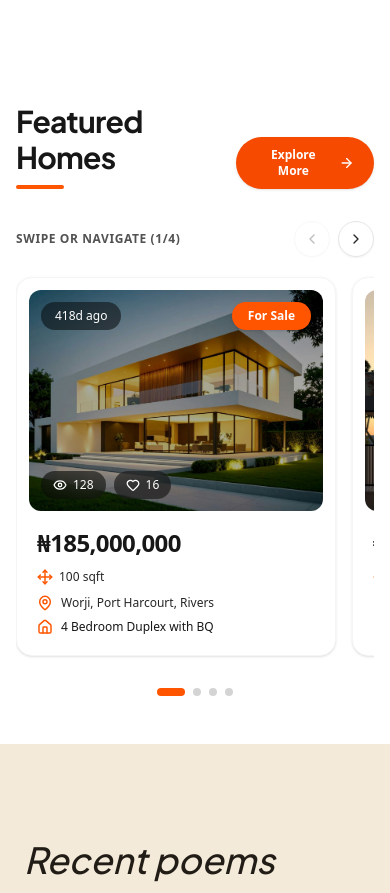
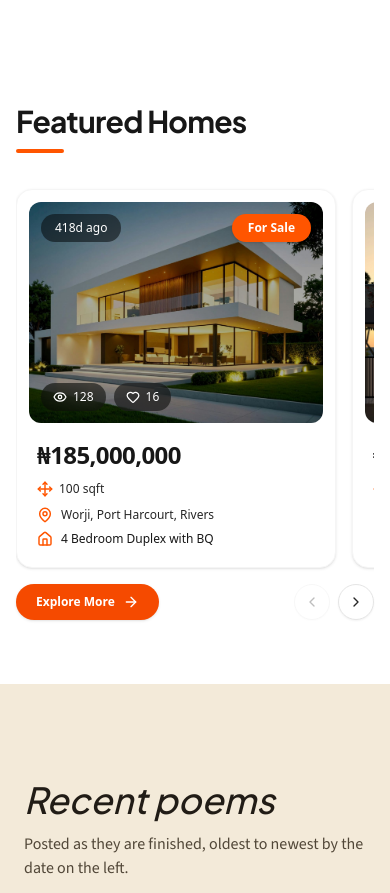
Before and after one commit to writefreak/tageinc, a Next.js app: page / in a window 390 px wide. Shown: the part 1540-2433 px from the top of the page. Built offline with nearby package versions, Linux system fonts and the light colour scheme.

Commit message:
update featured homes section

```diff
--- a/components/featured-homes.tsx
+++ b/components/featured-homes.tsx
@@ -115,18 +115,38 @@ export default function FeaturedHomesSection() {
           {/* Explore More Button */}
           <button
             type="button"
-            className="group flex items-center gap-2 rounded-full bg-orange-600 px-5 py-2.5 text-xs sm:text-sm font-semibold text-white transition-all hover:bg-[#ff5500] active:scale-95 shadow-sm"
+            className="group hidden md:flex items-center gap-2 rounded-full bg-orange-600 px-5 py-2.5 text-xs sm:text-sm font-semibold text-white transition-all hover:bg-[#ff5500] active:scale-95 shadow-sm"
           >
             <span>Explore More</span>
             <ArrowRight className="h-4 w-4 transition-transform group-hover:translate-x-1" />
           </button>
         </div>
 
+        {/* Cards Grid / Mobile Horizontal Slider */}
+        <div
+          ref={scrollRef}
+          onScroll={handleScroll}
+          className="flex gap-4 overflow-x-auto pb-4 pt-1 snap-x snap-mandatory scrollbar-none sm:grid sm:grid-cols-2 lg:grid-cols-4 sm:gap-6 sm:overflow-visible sm:pb-0"
+        >
+          {FEATURED_HOMES.map((home) => (
+            <div
+              key={home.id}
+              className="w-[85vw] max-w-[320px] shrink-0 snap-center sm:w-auto sm:max-w-none sm:shrink"
+            >
+              <ImageCard {...home} />
+            </div>
+          ))}
+        </div>
+
         {/* Mobile-Only Navigation Controls Header */}
-        <div className="mb-4 flex sm:hidden items-center justify-between">
-          <span className="text-xs font-semibold uppercase tracking-wider text-neutral-600">
-            Swipe or Navigate ({activeIndex + 1}/{FEATURED_HOMES.length})
-          </span>
+        <div className="mb-4 flex md:hidden items-center justify-between">
+          <button
+            type="button"
+            className="group flex md:hidden items-center gap-2 rounded-full bg-orange-600 px-5 py-2.5 text-xs sm:text-sm font-semibold text-white transition-all hover:bg-[#ff5500] active:scale-95 shadow-sm"
+          >
+            <span>Explore More</span>
+            <ArrowRight className="h-4 w-4 transition-transform group-hover:translate-x-1" />
+          </button>
           <div className="flex items-center gap-2">
             <button
               onClick={handlePrev}
@@ -147,37 +167,7 @@ export default function FeaturedHomesSection() {
           </div>
         </div>
 
-        {/* Cards Grid / Mobile Horizontal Slider */}
-        <div
-          ref={scrollRef}
-          onScroll={handleScroll}
-          className="flex gap-4 overflow-x-auto pb-4 pt-1 snap-x snap-mandatory scrollbar-none sm:grid sm:grid-cols-2 lg:grid-cols-4 sm:gap-6 sm:overflow-visible sm:pb-0"
-        >
-          {FEATURED_HOMES.map((home) => (
-            <div
-              key={home.id}
-              className="w-[85vw] max-w-[320px] shrink-0 snap-center sm:w-auto sm:max-w-none sm:shrink"
-            >
-              <ImageCard {...home} />
-            </div>
-          ))}
-        </div>
-
         {/* Mobile Pagination Dot Bar */}
-        <div className="mt-4 flex sm:hidden items-center justify-center gap-2">
-          {FEATURED_HOMES.map((_, idx) => (
-            <button
-              key={idx}
-              onClick={() => scrollToSlide(idx)}
-              aria-label={`Go to slide ${idx + 1}`}
-              className={`h-2 rounded-full transition-all duration-300 ${
-                activeIndex === idx
-                  ? "w-7 bg-[#ff5500]"
-                  : "w-2 bg-neutral-300 hover:bg-neutral-400"
-              }`}
-            />
-          ))}
-        </div>
       </div>
     </section>
   );
```
